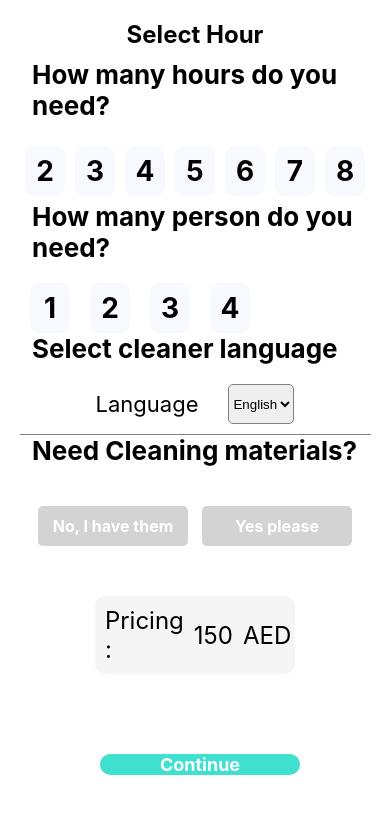
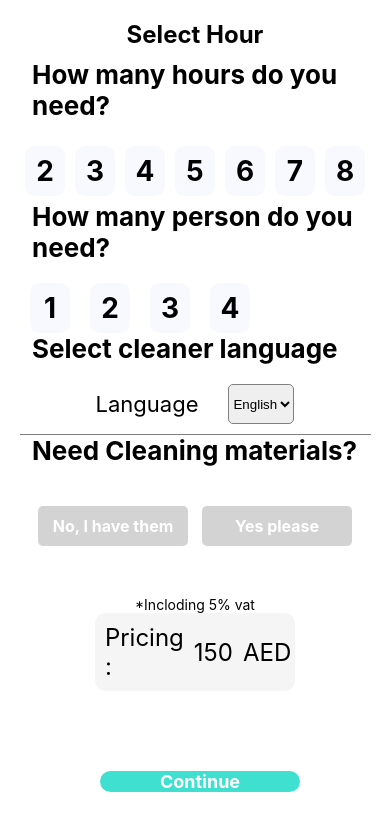
Before and after one commit to Juhaied/react-native-mbl, a React Native app in the folder my-app/: screen / in a window 390 px wide. Shown: the top 830 px of the page. Built offline with nearby package versions, Linux system fonts and the light colour scheme.

Commit message:
2nd Page done

```diff
--- a/my-app/components/Pricing.js
+++ b/my-app/components/Pricing.js
@@ -6,6 +6,9 @@ const Pricing = ({ price }) => {
   const priceAed = "AED";
   return (
     <View style={styles.container}>
+      <View>
+        <Text>*Incloding 5% vat</Text>
+      </View>
       <View style={styles.box}>
         <Text style={styles.priceText}>{pricingText}</Text>
         <Text style={styles.priceValue}>{price}</Text>
```
